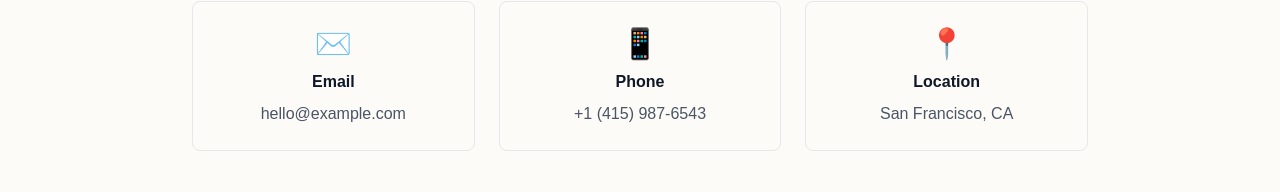
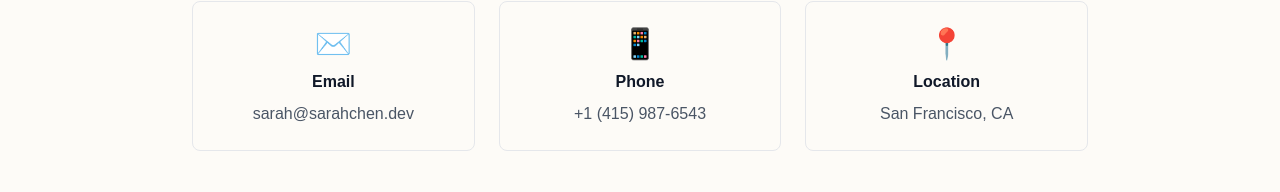
Before and after one commit to desraymondz/hnr-test, a Next.js app: page / in a window 1280 px wide. Shown: the part 3695-3887 px from the top of the page. Built offline with nearby package versions, Linux system fonts and the light colour scheme.

Commit message:
change email

```diff
--- a/src/app/page.tsx
+++ b/src/app/page.tsx
@@ -258,7 +258,7 @@ export default function Home() {
           </p>
           <div className="mb-12 grid gap-6 md:grid-cols-3">
             {[
-              { label: "Email", value: "hello@example.com", icon: "✉️" },
+              { label: "Email", value: "sarah@sarahchen.dev", icon: "✉️" },
               { label: "Phone", value: "+1 (415) 987-6543", icon: "📱" },
               { label: "Location", value: "San Francisco, CA", icon: "📍" },
             ].map((contact, idx) => (
```
